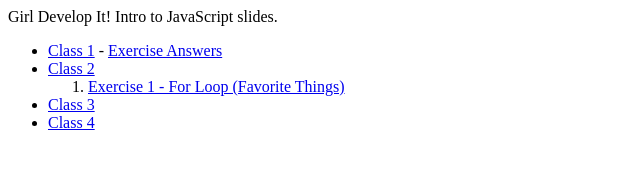
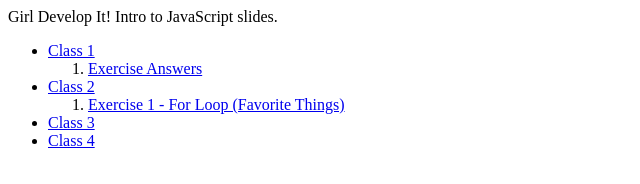
Before and after one commit to scottcreynolds/gdi-js, a plain HTML site: page index.html in a window 1280 px wide. Shown: the whole page, without its empty margins (0-640 px from the left). Drawn offline with Linux system fonts and the light colour scheme.

Commit message:
add exercises to thing

```diff
--- a/index.html
+++ b/index.html
@@ -5,8 +5,11 @@
 <body>
 Girl Develop It! Intro to JavaScript slides.
 <ul>
-  <li><a href="class1.html">Class 1</a> -
-    <a href="https://gist.github.com/anonymous/ba1bc9905b83218cf2b7">Exercise Answers</a></li>
+  <li><a href="class1.html">Class 1</a>
+    <ol>
+      <li><a href="https://gist.github.com/anonymous/ba1bc9905b83218cf2b7">Exercise Answers</a></li>
+    </ol>
+  </li>
   <li><a href="class2.html">Class 2</a>
     <ol>
       <li><a href="https://gist.github.com/anonymous/237b7158b6749b175845">Exercise 1 - For Loop (Favorite Things)</a>
```
